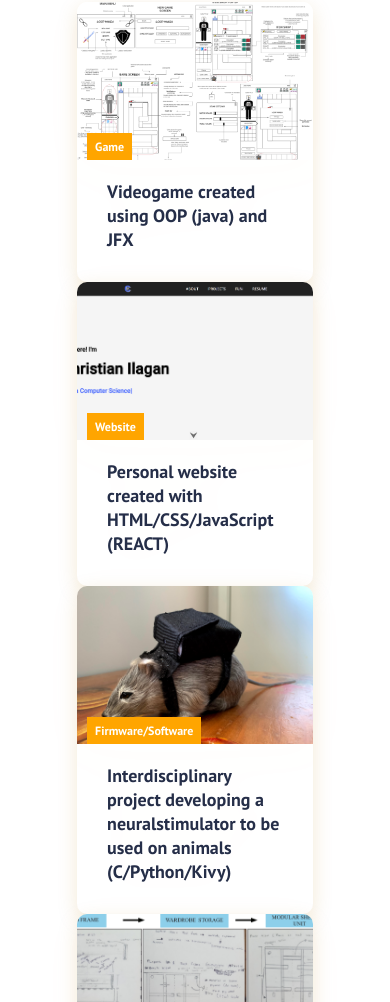
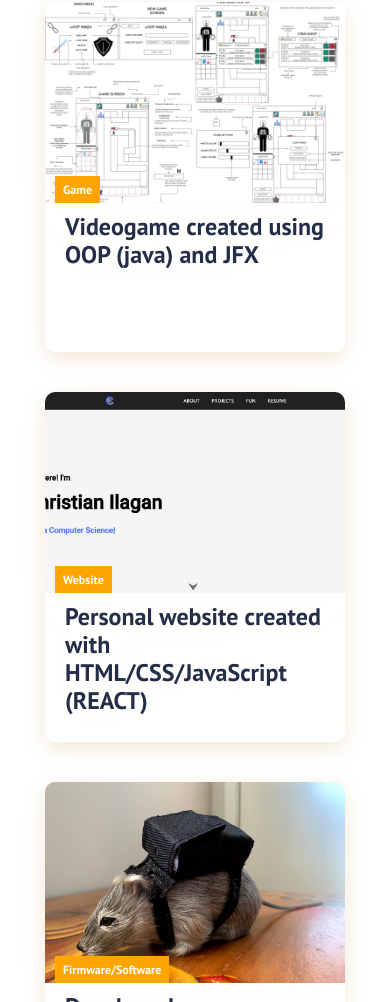
Before and after one commit to cmilagan/web, a React (Create React App) app: page / in a window 390 px wide. Shown: the part 998-2000 px from the top of the page. Built offline with nearby package versions, Linux system fonts and the light colour scheme.

Commit message:
Fixed card responsiveness and sizing

```diff
--- a/src/components/CardItem.js
+++ b/src/components/CardItem.js
@@ -5,7 +5,7 @@ import { Link } from 'react-router-dom'
 function CardItem(props) {
     return (
         <>
-            <li className="cards_item">
+            <li className="cards__item">
                 <Link className="cards__item__link" to={props.path}>
                     <figure className="cards__item__pic-wrap" data-category={props.label}>
                         <img src={props.src} alt="holder" className="cards__item__img" />
--- a/src/components/Cards.css
+++ b/src/components/Cards.css
@@ -18,7 +18,7 @@
 
   .cards__wrapper {
     position: relative;
-    margin: 50px 0 45px;
+    margin: 50px 0px 45px;
   }
 
   .cards__items {
@@ -28,7 +28,8 @@
 
   .cards__item {
     display: flex;
-    flex: 2;
+    width: 250px;
+    height: 300px;
     margin: 0 1rem;
     border-radius: 10px;
   }
@@ -52,11 +53,6 @@
     overflow: hidden;
   }
 
-  .fade-img {
-    animation-name: fade-img;
-    animation-duration: 2s;
-  }
-
   .cards__item__pic-wrap::after {
     content: attr(data-category);
     position: absolute;
@@ -77,34 +73,25 @@
     right: 0;
     bottom: 0;
     left: 0;
-    display: block;
     width: 100%;
-    max-width: 100%;
     height: 100%;
-    max-height: 100%;
     object-fit: cover;
-    transition: all 0.2s linear;
   }
 
-  .cards__item__img:hover {
+  .cards__item:hover {
     transform: scale(1.1);
   }
 
   .cards__item__info {
-    padding: 20px 30px 30px;
+    padding: 10px 20px 20px;
   }
 
   .cards__item__text {
     color: #252e48;
-    font-size: 18px;
-    line-height: 24px;
+    font-size: 16px;
+    line-height: 20px;
   }
 
-  @media only screen and (min-width: 1200px) {
-    .content__blog__container {
-      width: 84%;
-    }
-  }
 
   @media only screen and (min-width: 1024px) {
     .cards__items {
@@ -114,6 +101,14 @@
 
   @media only screen and (max-width: 1024px) {
     .cards__item {
-      margin-bottom: 10px;
+      margin-bottom: 40px;
+      width: 300px;
+      height: 350px;
+    }
+
+    .cards__item__text {
+      color: #252e48;
+      font-size: 24px;
+      line-height: 28px;
     }
   }
--- a/src/components/Cards.js
+++ b/src/components/Cards.js
@@ -8,32 +8,28 @@ function Cards() {
             <h1>selected projects</h1>
             <div className="cards__container">
                 <div className="cards__wrapper">
+                    <ul className="cards__items1">
+
+                    </ul>
                     <ul className="cards__items">
                         <CardItem
                             src="images/loopmania.png"
                             text="Videogame created using OOP (java) and JFX"
                             label="Game"
-                        path='/projects'/>
+                            path='/projects'
+                        />
                         <CardItem
                             src="images/personalweb.png"
                             text="Personal website created with HTML/CSS/JavaScript (REACT)"
                             label="Website"
-                        path='/projects'/>
+                            path='/projects'
+                        />
                         <CardItem
                             src="images/stimpact.jpg"
-                        text="Interdisciplinary project developing a neuralstimulator to be used on animals (C/Python/Kivy)"
+                            text="Developed a neuralstimulator to be used on animals (C/Python/Kivy)"
                             label="Firmware/Software"
-                        path='/projects'/>
-                        <CardItem
-                        src="images/flatpack.png"
-                        text="Personal design project, developing sustainable furniture targeting the problem of waste"
-                        label="Design/development"
-                        path='/projects'/>
-                        <CardItem
-                        src="images/flockr.png"
-                        text="Communication platform similar to that of discord/slack, developed with a functioning frontend/backend"
-                        label="Website - Frontend/Backend"
-                        path='/projects'/>
+                            path='/projects'
+                        />
                     </ul>
                 </div>
             </div>
```
Also changed, not shown: src/components/Test.js (added, +85 -0 lines). Lines whose indentation alone changed are shown as unchanged.
